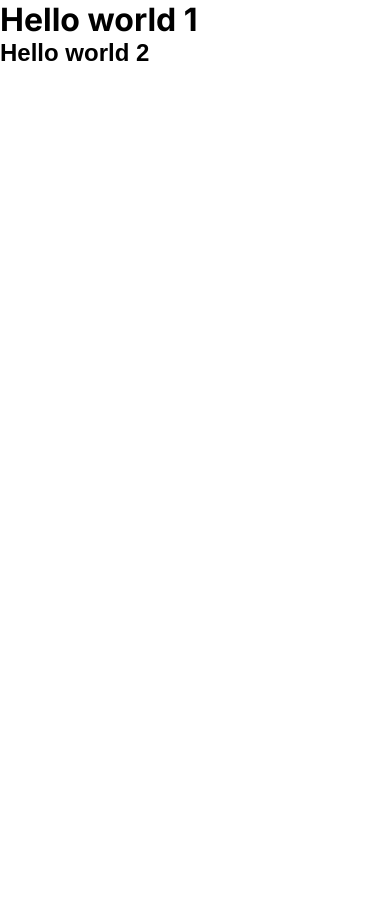
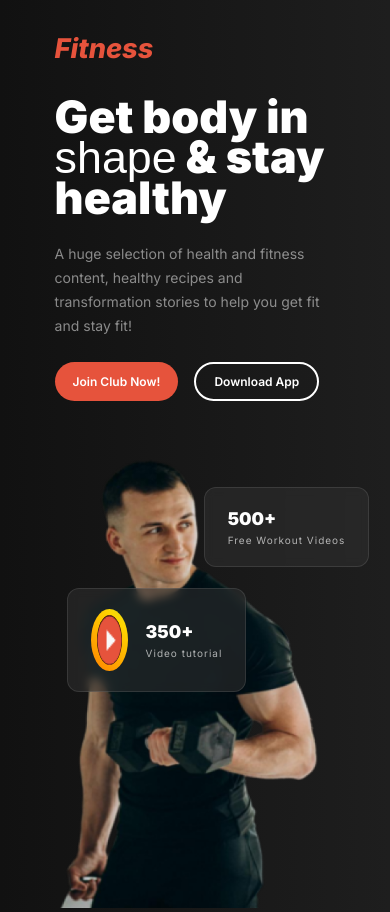
Before and after one commit to mh-shihab-dev/Fitness-LandingPage, a plain HTML site: page index.html in a window 390 px wide. Before the commit the page ends 844 px from the top, so only its background shows below. Drawn offline with Linux system fonts and the light colour scheme; a web font is replaced by a local one.

Commit message:
added responsive heder section

```diff
--- a/index.html
+++ b/index.html
@@ -1,15 +1,72 @@
 <!DOCTYPE html>
 <html lang="en">
-<head>
-    <meta charset="UTF-8">
-    <meta name="viewport" content="width=device-width, initial-scale=1.0">
+  <head>
+    <meta charset="UTF-8" />
+    <meta name="viewport" content="width=device-width, initial-scale=1.0" />
     <title>Fitness-LandingPage</title>
     <!-- Custom CSS File links -->
-     <link rel="stylesheet" href="styles/style.css">
-     <link rel="stylesheet" href="styles/responsive.css">
-</head>
-<body>
-    <h1>Hello world 1</h1>
-    <h2>Hello world 2</h2>
-</body>
+    <link rel="stylesheet" href="styles/style.css" />
+    <link rel="stylesheet" href="styles/responsive.css" />
+  </head>
+  <body>
+    <!-- Hero section start -->
+    <header class="header">
+      <div class="wrapper">
+        <!--Desktop Navbar -->
+        <nav>
+          <h3 class="logo">Fitness</h3>
+          <ul>
+            <li>
+              <a href="#">Home</a>
+            </li>
+            <li>
+              <a href="#">Service</a>
+            </li>
+            <li>
+              <a href="#">Contact</a>
+            </li>
+            <li>
+              <a href="#">About</a>
+            </li>
+          </ul>
+        </nav>
+
+        <!-- Hero section -->
+        <section class="hero">
+          <div class="left">
+            <h2>
+              Get body in <span class="hilight">shape</span> & stay healthy
+            </h2>
+            <p>
+              A huge selection of health and fitness content, healthy recipes
+              and transformation stories to help you get fit and stay fit!
+            </p>
+            <div class="buttons">
+              <button class="btn dark">Join Club Now!</button>
+              <button class="btn light">Download App</button>
+            </div>
+          </div>
+          <div class="right">
+            <img src="images/Images 2.png" alt="" />
+            <div class="achivement-cards">
+              <div class="achivement-card workout">
+                <h4>500+</h4>
+                <p>Free Workout Videos</p>
+              </div>
+              <div class="achivement-card tutorial">
+                <div class="play-wrapper">
+                    <img class="play-btn"  src="images/icon/play.png" alt="" />
+                </div>
+                <div>
+                  <h4>350+</h4>
+                  <p>Video tutorial</p>
+                </div>
+              </div>
+            </div>
+          </div>
+        </section>
+      </div>
+    </header>
+    <!-- Hero section end -->
+  </body>
 </html>
--- a/styles/responsive.css
+++ b/styles/responsive.css
@@ -0,0 +1,75 @@
+@media screen and (max-width: 576px) {
+  .btn {
+    font-size: 12px;
+    padding: 12px 18px;
+  }
+  .btn.light {
+    padding: 10px 18px;
+  }
+  nav ul {
+    display: none;
+  }
+  .hero {
+    flex-direction: column;
+    gap: 40px;
+  }
+  .hero .left h2 {
+    font-size: 2.8rem;
+  }
+  .hero .left p {
+    font-size: 14px;
+  }
+  .hero .right .achivement-card h4 {
+    font-size: 1.1rem;
+  }
+
+  .hero .right .achivement-card p {
+    font-size: 10px;
+  }
+  .hero .right .achivement-card.workout {
+    top: 46px;
+    right: -34px;
+  }
+  .hero .right .achivement-card.tutorial {
+    bottom: 220px;
+    left: 12px;
+  }
+  .hero .right .achivement-card.tutorial img {
+    width: 25px;
+  }
+}
+
+@media screen and (min-width: 577px) and (max-width:992px) {
+  nav .logo {
+    font-size: 26px;
+  }
+  nav ul {
+    gap: 20px;
+  }
+  nav ul li a {
+    font-size: 14px;
+  }
+  .hero {
+    flex-direction: column;
+    gap: 40px;
+    padding-top: 20px;
+  }
+  .hero .left h2 {
+    font-size: 4rem;
+  }
+  .hero .right .achivement-card.workout {
+    top: 40px;
+    right: -40px;
+  }
+  .hero .right .achivement-card.tutorial {
+    bottom: 128px;
+    left: -41px;
+  }
+}
+
+
+@media screen and (min-width:993px) and (max-width:1236px) {
+  .hero .left p{
+    max-width: 350px;
+  }
+}
--- a/styles/style.css
+++ b/styles/style.css
@@ -2,6 +2,14 @@
 @import url("https://fonts.googleapis.com/css2?family=Inter:ital,opsz,wght@0,14..32,100..900;1,14..32,100..900&display=swap");
 /* Miama font link */
 @import url("https://fonts.cdnfonts.com/css/miama");
+
+:root {
+  --primary-color: rgb(255, 255, 255);
+  --secoundary-color: rgba(255, 255, 255, 0.5);
+  --bg-color: rgb(0, 0, 0);
+  --secoundary-bg-color: rgb(34, 34, 34);
+  --orange-color: rgb(230, 83, 60);
+}
 
 *,
 *::before,
@@ -9,13 +17,212 @@
   margin: 0;
   padding: 0;
   box-sizing: border-box;
+  font-family: "Inter", sans-serif;
 }
 
-
-h1{
-    font-family: "Inter", sans-serif;
+body {
+  background-color: var(--bg-color);
+  color: #fff;
 }
 
-h2{
-    font-family: 'Miama', sans-serif;
+.wrapper {
+  width: 72%;
+  max-width: 1044px;
+  margin: 0 auto;
 }
+
+.btn {
+  padding: 14px 33px;
+  border: none;
+  border-radius: 100px;
+  font-size: 14px;
+  font-weight: 600;
+  color: var(--primary-color);
+  background-color: var(--orange-color);
+  cursor: pointer;
+}
+
+.btn.light {
+  padding: 12px 33px;
+  border: 2px solid;
+  background-color: transparent;
+}
+
+.btn.dark:hover {
+  animation: pulses-orrange 1s;
+  box-shadow: 0 0 0 2em transparent;
+}
+
+@keyframes pulses-orrange {
+  0% {
+    box-shadow: 0 0 0 0 var(--orange-color);
+  }
+}
+
+/* Header section styles */
+.header {
+  background: linear-gradient(90deg, #111111 0%, #1e1e1e 100%);
+}
+
+/* nav */
+nav {
+  display: flex;
+  justify-content: space-between;
+  align-items: center;
+  padding: 32px 0;
+}
+
+nav .logo {
+  color: var(--orange-color);
+  font-size: 1.7rem;
+  font-weight: 800;
+  font-style: italic;
+}
+
+nav ul {
+  display: flex;
+  align-items: center;
+  gap: 45px;
+  padding: 8px;
+  list-style: none;
+  border: 2px solid rgba(255, 255, 255, 0.1);
+  border-radius: 39px;
+}
+
+nav ul li a {
+  text-decoration: none;
+  color: var(--primary-color);
+  font-size: 18px;
+  font-weight: 400;
+}
+
+nav ul li:first-child {
+  background-color: var(--orange-color);
+  padding: 4px 12px;
+  border-radius: 100px;
+}
+
+/* hero */
+.hero {
+  display: flex;
+  justify-content: space-between;
+  align-items: center;
+}
+
+.hero .left {
+  max-width: 480px;
+}
+
+.hero .left h2 {
+  font-size: 4.61rem;
+  font-weight: 900;
+  line-height: 90%;
+  margin-bottom: 24px;
+}
+
+.hero .left .hilight {
+  font-family: "Miama", sans-serif;
+  font-weight: 300;
+}
+
+.hero .left p {
+  color: var(--secoundary-color);
+  font-size: 1rem;
+  font-weight: 400;
+  line-height: 24px;
+  margin-bottom: 24px;
+}
+
+.hero .buttons {
+  display: flex;
+  align-items: center;
+  gap: 16px;
+}
+
+.hero .right {
+  position: relative;
+}
+
+.hero .right img{
+  width: 100%;
+}
+
+.hero .right .achivement-card {
+  border: 1px solid rgba(255, 255, 255, 0.1);
+  border-radius: 12px;
+  backdrop-filter: blur(5px);
+  background: rgba(48, 48, 48, 0.54);
+  position: absolute;
+  padding: 20px 23px;
+}
+
+.hero .right .achivement-card h4 {
+  font-size: 2rem;
+  font-weight: 900;
+  margin-bottom: 5px;
+}
+
+.hero .right .achivement-card p {
+  color: rgba(255, 255, 255, 0.65);
+  font-size: 13px;
+  letter-spacing: 1px;
+}
+
+.hero .right .achivement-card.workout {
+  top: 114px;
+  right: -68px;
+}
+
+.hero .right .achivement-card.tutorial {
+  bottom: 83px;
+  left: -110px;
+  display: flex;
+  align-items: center;
+  gap: 18px;
+}
+
+.play-wrapper {
+  padding: 6px;
+  border-radius: 50%;
+  background: linear-gradient(45deg, #ff2c2c, #ff6a00, #ffd500, #6eff7b, #ff2c2c); /* red to green loop */
+  background-size: 400% 400%;
+  animation: rotateBorder 4s linear infinite;
+  display: inline-block;
+}
+
+@keyframes rotateBorder {
+  0% {
+    background-position: 0% 50%;
+  }
+  100% {
+    background-position: 100% 50%;
+  }
+}
+
+.play-btn {
+  width: 50px;
+  height: 50px;
+  border-radius: 50%;
+  display: block;
+  background-color: black;
+}
+
+/* .hero .right .achivement-card.tutorial img {
+  cursor: pointer;
+  animation: pulse-ring 3s linear 0s infinite;
+} */
+
+/* @keyframes pulse-ring {
+  0% {
+    transform: scale(1);
+    opacity: 0.7;
+  }
+  70% {
+    transform: scale(1.4);
+    opacity: 0.5;
+  }
+  100% {
+    transform: scale(1.1);
+    opacity: 0.5;
+  }
+} */
```
Also changed, not shown: images/icon/menu.png (added), images/icon/play.png (added).
